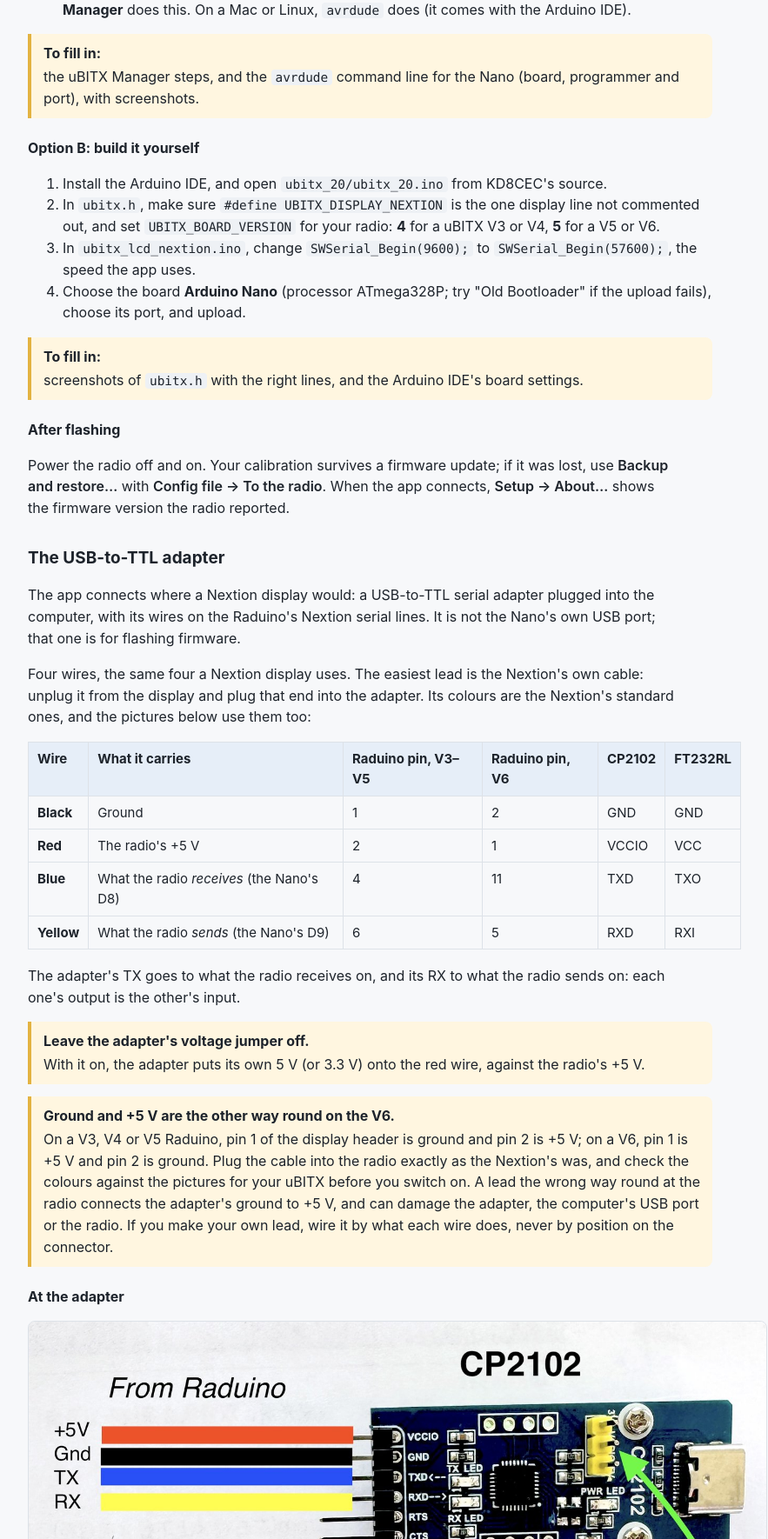
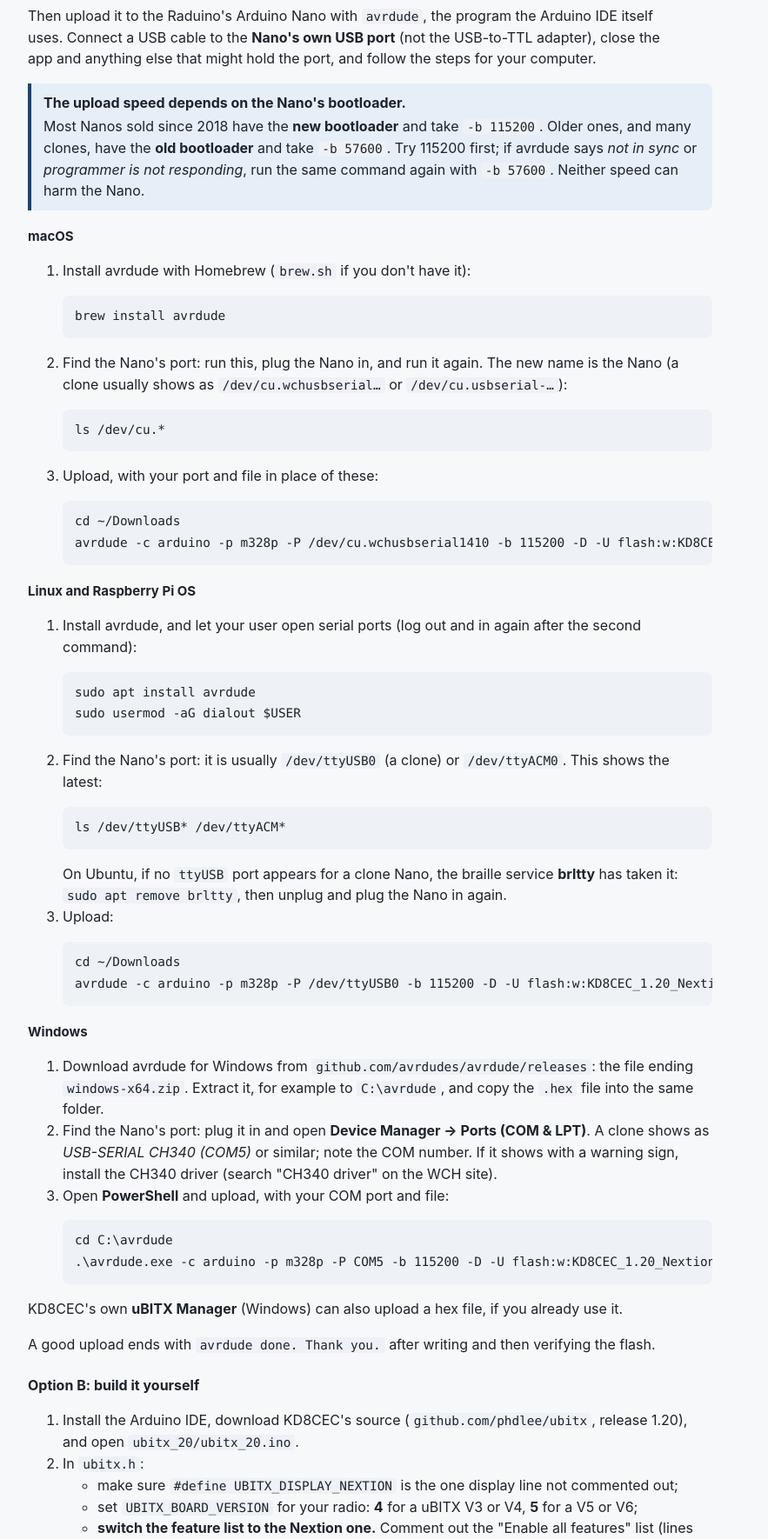
Before and after one commit to AJ6CU/ubitx_cec_desktop_nextgen, a plain HTML site: page src/help/index.html in a window 1280 px wide. Shown: the part 1369-3139 px from the top of the page at 87% size, without its empty margins (308-1191 px from the left). Drawn offline with Linux system fonts and the light colour scheme.

Commit message:
Help: exact firmware upload steps for macOS, Linux and Windows; the Nextion feature list
Option A now gives avrdude's install, how to find the Nano's port, and
the upload command on each platform, with the bootloader's speed:
115200 for the new bootloader, 57600 for the old (and many clones).
Option B adds the step Mark points out: switch ubitx.h's feature list
from 'Enable all features' (lines 62-83) to 'Recommended for Nextion'
(137-161), or the firmware does not fit in the Nano; and the IDE's
Processor choice per bootloader. firmware/README.md says the same.

Co-Authored-By: Claude Opus 5.5 <noreply@anthropic.com>
Claude-Session: https://claude.ai/code/session_0123huCKYjMfy7MoAAYV7SKk

```diff
--- a/src/help/index.html
+++ b/src/help/index.html
@@ -41,6 +41,7 @@
   .lead { color: var(--muted); font-size: 17px; margin-top: 0; }
   code, kbd { font-family: ui-monospace, SFMono-Regular, Menlo, Consolas, monospace; font-size: 0.9em;
               background: var(--code-bg); padding: 1px 5px; border-radius: 4px; }
+  h5 { font-size: 15px; margin: 18px 0 6px; }
   pre { background: var(--code-bg); padding: 12px 14px; border-radius: 8px; overflow-x: auto; }
   pre code { background: none; padding: 0; }
   .ui { font-weight: 600; }
@@ -115,24 +116,63 @@
 <div class="note"><b>The app talks to the radio at 57600 baud.</b> KD8CEC's own 1.2 files run the Nextion line at 9600. The files below are KD8CEC 1.2 with that line at 57600, the app's speed. If you flash KD8CEC's own files instead, set <span class="ui">Speed</span> to 9600 in <span class="ui">Setup → Station &amp; Radio</span>.</div>
 
 <h4>Option A: a ready-built file</h4>
+<p>Download the file for your uBITX from the app's <b>Releases</b> page on GitHub (<code>github.com/AJ6CU/ubitx_cec_desktop_nextgen</code>), or from the <code>firmware</code> folder there:</p>
+<ul>
+  <li><b>uBITX V3 or V4:</b> <code>KD8CEC_1.20_Nextion_57600_uBITX_V3_V4.hex</code></li>
+  <li><b>uBITX V5 or V6:</b> <code>KD8CEC_1.20_Nextion_57600_uBITX_V5_V6.hex</code></li>
+</ul>
+<p>Then upload it to the Raduino's Arduino Nano with <code>avrdude</code>, the program the Arduino IDE itself uses. Connect a USB cable to the <b>Nano's own USB port</b> (not the USB-to-TTL adapter), close the app and anything else that might hold the port, and follow the steps for your computer.</p>
+
+<div class="note"><b>The upload speed depends on the Nano's bootloader.</b> Most Nanos sold since 2018 have the <b>new bootloader</b> and take <code>-b 115200</code>. Older ones, and many clones, have the <b>old bootloader</b> and take <code>-b 57600</code>. Try 115200 first; if avrdude says <i>not in sync</i> or <i>programmer is not responding</i>, run the same command again with <code>-b 57600</code>. Neither speed can harm the Nano.</div>
+
+<h5>macOS</h5>
 <ol>
-  <li>Download the file for your uBITX from the app's <b>Releases</b> page on GitHub (<code>github.com/AJ6CU/ubitx_cec_desktop_nextgen</code>), or from the <code>firmware</code> folder there:
-    <ul>
-      <li><b>uBITX V3 or V4:</b> <code>KD8CEC_1.20_Nextion_57600_uBITX_V3_V4.hex</code></li>
-      <li><b>uBITX V5 or V6:</b> <code>KD8CEC_1.20_Nextion_57600_uBITX_V5_V6.hex</code></li>
-    </ul>
-  </li>
-  <li>Upload it to the Raduino's Arduino Nano over its own USB port. On Windows, KD8CEC's <b>uBITX Manager</b> does this. On a Mac or Linux, <code>avrdude</code> does (it comes with the Arduino IDE).</li>
+  <li>Install avrdude with Homebrew (<code>brew.sh</code> if you don't have it):
+<pre><code>brew install avrdude</code></pre></li>
+  <li>Find the Nano's port: run this, plug the Nano in, and run it again. The new name is the Nano (a clone usually shows as <code>/dev/cu.wchusbserial…</code> or <code>/dev/cu.usbserial-…</code>):
+<pre><code>ls /dev/cu.*</code></pre></li>
+  <li>Upload, with your port and file in place of these:
+<pre><code>cd ~/Downloads
+avrdude -c arduino -p m328p -P /dev/cu.wchusbserial1410 -b 115200 -D -U flash:w:KD8CEC_1.20_Nextion_57600_uBITX_V5_V6.hex:i</code></pre></li>
 </ol>
 
-<div class="todo"><b>To fill in:</b> the uBITX Manager steps, and the <code>avrdude</code> command line for the Nano (board, programmer and port), with screenshots.</div>
+<h5>Linux and Raspberry Pi OS</h5>
+<ol>
+  <li>Install avrdude, and let your user open serial ports (log out and in again after the second command):
+<pre><code>sudo apt install avrdude
+sudo usermod -aG dialout $USER</code></pre></li>
+  <li>Find the Nano's port: it is usually <code>/dev/ttyUSB0</code> (a clone) or <code>/dev/ttyACM0</code>. This shows the latest:
+<pre><code>ls /dev/ttyUSB* /dev/ttyACM*</code></pre>
+  On Ubuntu, if no <code>ttyUSB</code> port appears for a clone Nano, the braille service <b>brltty</b> has taken it: <code>sudo apt remove brltty</code>, then unplug and plug the Nano in again.</li>
+  <li>Upload:
+<pre><code>cd ~/Downloads
+avrdude -c arduino -p m328p -P /dev/ttyUSB0 -b 115200 -D -U flash:w:KD8CEC_1.20_Nextion_57600_uBITX_V5_V6.hex:i</code></pre></li>
+</ol>
+
+<h5>Windows</h5>
+<ol>
+  <li>Download avrdude for Windows from <code>github.com/avrdudes/avrdude/releases</code>: the file ending <code>windows-x64.zip</code>. Extract it, for example to <code>C:\avrdude</code>, and copy the <code>.hex</code> file into the same folder.</li>
+  <li>Find the Nano's port: plug it in and open <b>Device Manager → Ports (COM &amp; LPT)</b>. A clone shows as <i>USB-SERIAL CH340 (COM5)</i> or similar; note the COM number. If it shows with a warning sign, install the CH340 driver (search "CH340 driver" on the WCH site).</li>
+  <li>Open <b>PowerShell</b> and upload, with your COM port and file:
+<pre><code>cd C:\avrdude
+.\avrdude.exe -c arduino -p m328p -P COM5 -b 115200 -D -U flash:w:KD8CEC_1.20_Nextion_57600_uBITX_V5_V6.hex:i</code></pre></li>
+</ol>
+<p>KD8CEC's own <b>uBITX Manager</b> (Windows) can also upload a hex file, if you already use it.</p>
+
+<p>A good upload ends with <code>avrdude done. Thank you.</code> after writing and then verifying the flash.</p>
 
 <h4>Option B: build it yourself</h4>
 <ol>
-  <li>Install the Arduino IDE, and open <code>ubitx_20/ubitx_20.ino</code> from KD8CEC's source.</li>
-  <li>In <code>ubitx.h</code>, make sure <code>#define UBITX_DISPLAY_NEXTION</code> is the one display line not commented out, and set <code>UBITX_BOARD_VERSION</code> for your radio: <b>4</b> for a uBITX V3 or V4, <b>5</b> for a V5 or V6.</li>
+  <li>Install the Arduino IDE, download KD8CEC's source (<code>github.com/phdlee/ubitx</code>, release 1.20), and open <code>ubitx_20/ubitx_20.ino</code>.</li>
+  <li>In <code>ubitx.h</code>:
+    <ul>
+      <li>make sure <code>#define UBITX_DISPLAY_NEXTION</code> is the one display line not commented out;</li>
+      <li>set <code>UBITX_BOARD_VERSION</code> for your radio: <b>4</b> for a uBITX V3 or V4, <b>5</b> for a V5 or V6;</li>
+      <li><b>switch the feature list to the Nextion one.</b> Comment out the "Enable all features" list (lines 62–83, from <code>#define FN_BAND</code> to <code>#define FN_TXONOFF</code>): put <code>/*</code> on a line before it and <code>*/</code> on a line after it. Then turn on the "Recommended for Nextion, TJC LCD" list: delete the <code>/*</code> on line 137 and the <code>*/</code> on line 161. With every feature on, the firmware is too big for the Nano's memory and the upload fails.</li>
+    </ul>
+  </li>
   <li>In <code>ubitx_lcd_nextion.ino</code>, change <code>SWSerial_Begin(9600);</code> to <code>SWSerial_Begin(57600);</code>, the speed the app uses.</li>
-  <li>Choose the board <b>Arduino Nano</b> (processor ATmega328P; try "Old Bootloader" if the upload fails), choose its port, and upload.</li>
+  <li>Under <b>Tools</b>, choose the board <b>Arduino Nano</b>, the Nano's <b>Port</b>, and the <b>Processor</b> that matches its bootloader: <b>ATmega328P</b> for the new bootloader (uploads at 115200), <b>ATmega328P (Old Bootloader)</b> for the old one (57600). If the upload says <i>not in sync</i>, try the other. Then <b>Upload</b>.</li>
 </ol>
 
 <div class="todo"><b>To fill in:</b> screenshots of <code>ubitx.h</code> with the right lines, and the Arduino IDE's board settings.</div>
```
Also changed, not shown: 1 other file.
